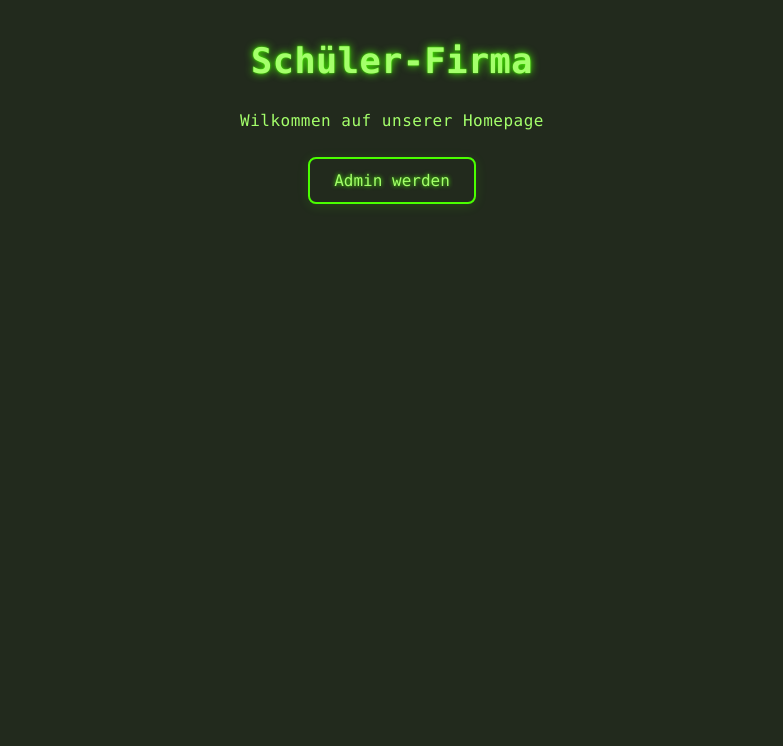
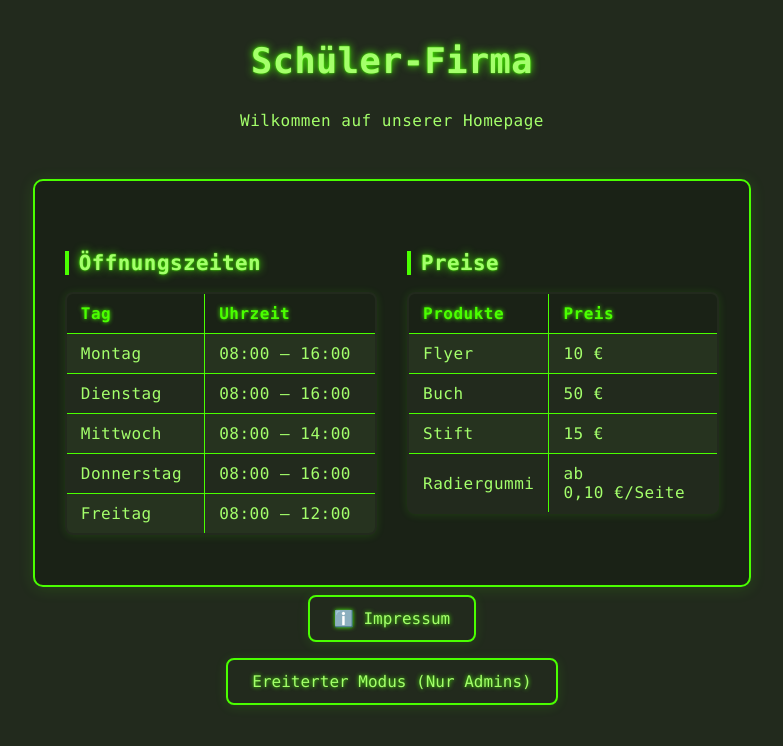
Before and after one commit to Samimimim/Schueler-Firma, a Flask app: page / in a window 1280 px wide. Shown: the top 746 px of the page, without its empty margins (248-1031 px from the left). Run offline with Flask 3, Linux system fonts and the light colour scheme; the visitor is signed in with stand-in values (Sample User, id 1).

Commit message:
Scrennshots in README eingebaut, Font end neu strukturiert

```diff
--- a/TODO.txt
+++ b/TODO.txt
@@ -9,7 +9,7 @@ Die APIs auf Sicherheits lücken checken
 KEINE DATEN HARDCODEN!!!!!!!!!!!!
 
 Grafik:
-Komplettes Disign überarbeiten
+
 
 Struktur:
 
--- a/assets/templates/admin.html
+++ b/assets/templates/admin.html
@@ -16,9 +16,7 @@
         <a href="/assets/templates/sell.html">🛒 Verkaufen</a>
         <a href="/assets/templates/tables.html">📊 Tabellen anzeigen</a>
         <a href="/assets/templates/new-produkt.html">➕ Neues Produkt</a>
-        <a href="/assets/templates/move-item.html">🔄 Produkt bewegen</a>
         <a href="/assets/templates/search-produkt.html">🔍 Produkt suchen</a>
-        <a href="/assets/templates/impressum.html">ℹ️ Impressum</a>
         <a href="/logout">Logout</a>
     </div>
 </body>
--- a/assets/templates/index.html
+++ b/assets/templates/index.html
@@ -21,6 +21,36 @@
         Wilkommen auf unserer Homepage
     </div>
     <br>
-    <button ondblclick="switch_to_admin()">Admin werden</button>
+    <div id="tables-container">
+        <div style="display: flex; gap: 30px; flex-wrap: wrap;">
+            <!-- Öffnungszeiten -->
+            <div style="flex: 1; min-width: 300px;">
+                <h2>Öffnungszeiten</h2>
+                <table>
+                    <tr><th>Tag</th><th>Uhrzeit</th></tr>
+                    <tr><td>Montag</td><td>08:00 – 16:00</td></tr>
+                    <tr><td>Dienstag</td><td>08:00 – 16:00</td></tr>
+                    <tr><td>Mittwoch</td><td>08:00 – 14:00</td></tr>
+                    <tr><td>Donnerstag</td><td>08:00 – 16:00</td></tr>
+                    <tr><td>Freitag</td><td>08:00 – 12:00</td></tr>
+                </table>
+            </div>
+
+            <!-- Preise -->
+            <div style="flex: 1; min-width: 300px;">
+                <h2>Preise</h2>
+                <table>
+                    <tr><th>Produkte</th><th>Preis</th></tr>
+                    <tr><td>Flyer</td><td>10 €</td></tr>
+                    <tr><td>Buch</td><td>50 €</td></tr>
+                    <tr><td>Stift</td><td>15 €</td></tr>
+                    <tr><td>Radiergummi</td><td>ab 0,10 €/Seite</td></tr>
+                </table>
+            </div>
+        </div>
+    </div>
+
+    <button onclick="location.href='/assets/templates/impressum.html'" type="button">ℹ️ Impressum</button>
+    <button ondblclick="switch_to_admin()">Ereiterter Modus (Nur Admins)</button>
 </body>
 </html>
```
Also changed, not shown: README.md, 10 other files.
